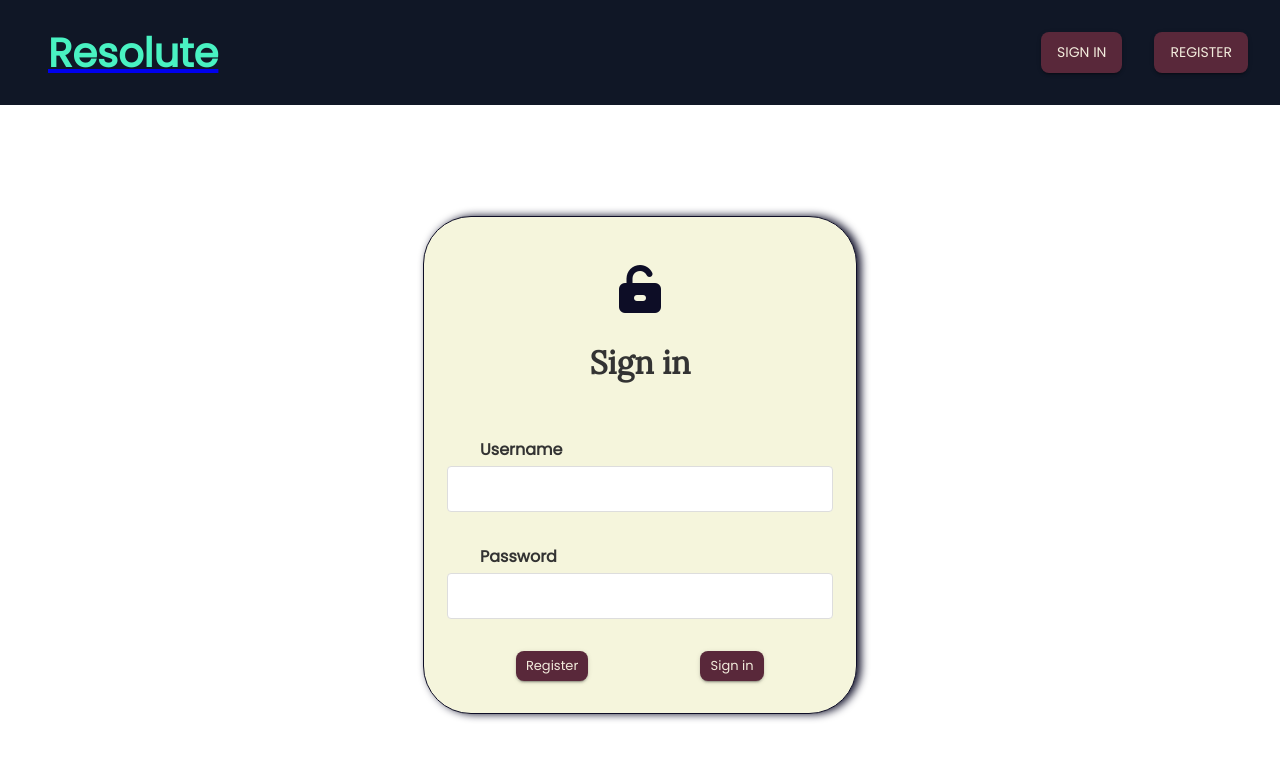
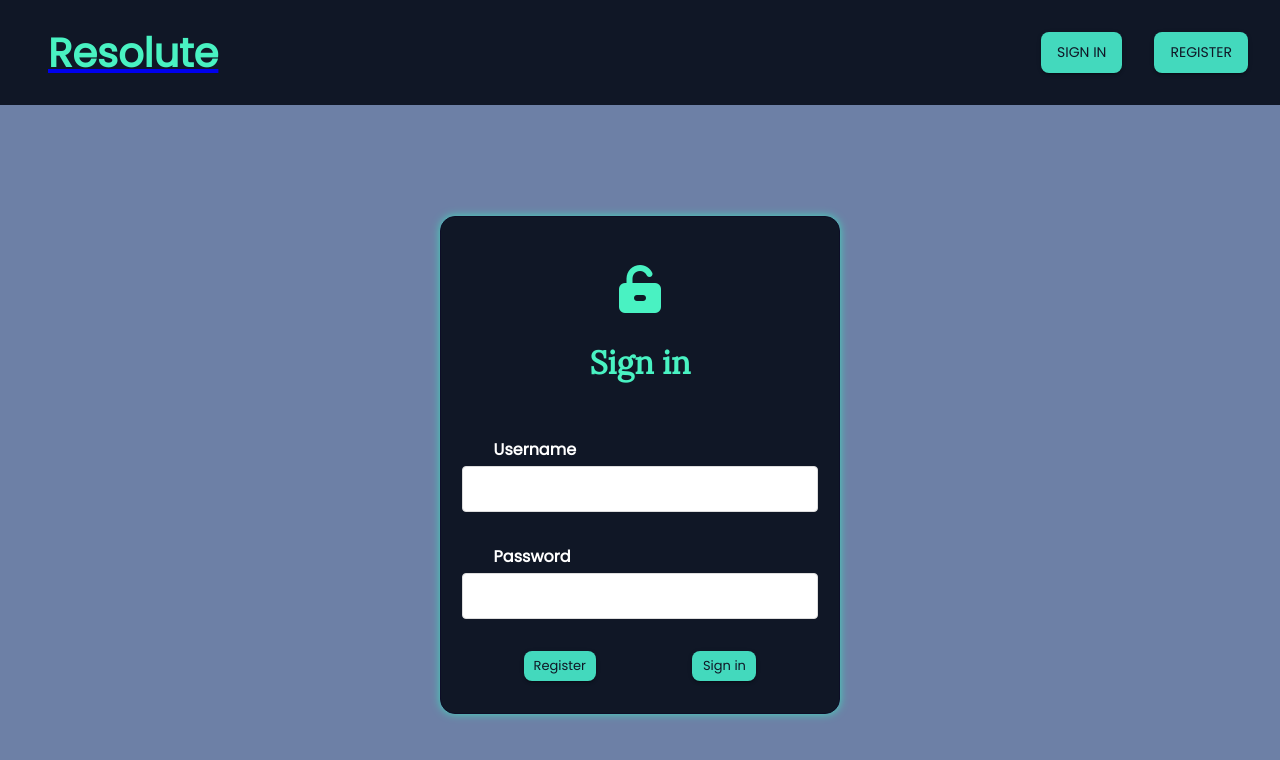
Before and after one commit to Bogyi3/BananasInPajamasFedEx, a React (Create React App) app in the folder frontend/: page /login in a window 1280 px wide. Shown: the top 760 px of the page. Built offline with nearby package versions, Linux system fonts and the light colour scheme; no server answers.

Commit message:
style half done

```diff
--- a/frontend/src/components/Modal/modal.css
+++ b/frontend/src/components/Modal/modal.css
@@ -18,7 +18,7 @@
   top: 50%;
   left: 50%;
   transform: translate(-50%, -50%);
-  background-color:white;
+  background-color:#101726;
   border-radius: 2rem;
   min-width: 200px;
   max-width: 100%;
@@ -26,12 +26,13 @@
   overflow: auto;
   padding: 2rem;
   text-align: center;
-  box-shadow: 0px 3px 5px -1px rgba(0,0,0,0.2), 0px 5px 8px 0px rgba(0,0,0,0.14), 0px 1px 14px 0px rgba(0,0,0,0.12);
+  box-shadow: 0px 0px 10px 2px #ffffff, 0px 5px 8px 0px rgba(0,0,0,0.14), 0px 1px 14px 0px rgba(0,0,0,0.12);
   z-index: 1000;
 }
 
 .modal h2 {
   margin-bottom: 1em;
+  color: white;
 }
 
 .fixButton {
--- a/frontend/src/components/NavBar/NavBar.css
+++ b/frontend/src/components/NavBar/NavBar.css
@@ -21,7 +21,6 @@
 .navBarTitle h1 {
   font-size: 2rem;
   font-weight: 700;
-  padding: 0 0.5rem;
   color: #f5f5dc;
 }
 
@@ -41,7 +40,6 @@
 .money {
   font-size: 1.25rem;
   font-weight: 700;
-  padding: 0 1rem;
   color: #f5f5dc;
 }
 
@@ -85,7 +83,6 @@
   border-top: 1px solid  #f5f5dc;
   color: #f5f5dc;
   text-align: center;
-  padding: 0.5rem;
 }
 
 @media (min-width: 600px) {
@@ -94,21 +91,26 @@
     height: 105px;
     flex-direction: row;
     justify-content: space-between;
+    box-sizing: border-box;
+    padding-right: 2rem;
   }
 
   .navBarTitle {
     padding-left: 2rem;
     align-items: center;
+    box-sizing: border-box;
   }
 
   .navBarButtons {
     align-items: center;
-    padding-right: 2rem;
+    padding-left: 2rem;
+    box-sizing: border-box;
   }
 
   .navBarLogos {
     align-items: center;
     width: 240px;
+    box-sizing: border-box;
   }
 
   .userData h3 {
--- a/frontend/src/components/NavBar/NavBar.js
+++ b/frontend/src/components/NavBar/NavBar.js
@@ -28,7 +28,7 @@ function NavBar() {
     if (loginData.userData) {
       setXpWidth(Math.min(100, ((loginData.userData.userXp / challengeData.minXp) * 100)));
     }
-  }, [dispatch]);
+  }, [dispatch, xpWidth]);
 
   return (
     <>
@@ -40,6 +40,8 @@ function NavBar() {
           loginData.username && (
             <div className="user-data">
               <h3>{loginData.username}</h3>
+              {challengeData && (
+                <>
                   <p className="xp-text">
                     {loginData.userData.userXp}
                     /
@@ -48,6 +50,8 @@ function NavBar() {
                   <div className="overall-xp">
                     <div className="user-xp" style={{ width: `${xpWidth / 3}vw` }} />
                   </div>
+                </>
+              )}
             </div>
           )
         }
--- a/frontend/src/pages/CommitmentPage/CommitmentPage.js
+++ b/frontend/src/pages/CommitmentPage/CommitmentPage.js
@@ -150,11 +150,15 @@ function CommitmentPage() {
             closeModal={() => setModalStatus(false)}
             headerText="Choose A Commitment"
             Component={(
-              <ul>
+              <ul className="modal-list">
                 { modalComponent && (
                   modalComponent.map((commitment, index) => (
-                    <li key={index}>
-                      <button type="button" onClick={() => setDayData(commitment.id, commitment.name, commitment.xp)}>
+                    <li key={index} className="modal-list-item">
+                      <button
+                        type="button"
+                        onClick={() => setDayData(commitment.id, commitment.name, commitment.xp)}
+                        className="modal-button"
+                      >
                         {commitment.name}
                         ,
                         {' '}
--- a/frontend/src/pages/CommitmentPage/commitmentPage.css
+++ b/frontend/src/pages/CommitmentPage/commitmentPage.css
@@ -4,6 +4,35 @@
   border-radius: 15px;
   padding: 20px;
   box-sizing: border-box;
+  box-shadow: 0px 0px 10px #49F2C2;
+  margin: 0 auto;
+}
+
+.modal-list-item {
+  list-style-type: none;
+}
+
+.modal-list {
+  padding: 0;
+  margin: 0;
+}
+
+.modal-button {
+  width: 75%;
+  height: 30px;
+  margin-bottom: 10px;
+  border: none;
+  border-radius: 15px;
+}
+
+.modal-button:hover {
+  outline: none;
+  background-color: #49F2C2;
+}
+
+.modal-button:active {
+  background-color: #2fa886;
+  outline: none;
 }
 
 .drop-down-item {
--- a/frontend/src/pages/LoginPage/LoginPage.css
+++ b/frontend/src/pages/LoginPage/LoginPage.css
@@ -1,12 +1,18 @@
+body {
+  background-color: #6D80A6;
+  overflow-x: hidden;
+}
+
 .loginPage {
   width: 100vw;
   display: flex;
   flex-flow: column;
   font-family: 'Alegreya', serif;
+  box-sizing: border-box;
 }
 
 #loginForm {
-  background-color: #f5f5dc;
+  background-color: #101726;
   width: 100vw;
   padding: 1rem;
   display: flex;
@@ -16,7 +22,7 @@
 }
 
 .fa-unlock-alt {
-  color: #0D0D26;
+  color: #49F2C2;
   margin: 2rem 0 0.5rem 0;
 }
 
@@ -24,7 +30,7 @@
   font-family: 'Lora', serif;
   font-size: 2rem;
   font-weight: 700;
-  color: #333333;
+  color: #49F2C2;
   text-align: center;
 }
 
@@ -40,8 +46,8 @@
 }
 
 #loginForm input:focus {
-  box-shadow: 0 0 5px #0D0D26;
-  border: 1px solid #0D0D26;
+  box-shadow: 0 0 5px #43D9BD;
+  border: 1px solid #43D9BD;
   outline-offset: 0px !important;
   outline: none !important;
 }
@@ -50,7 +56,7 @@
   width: 80%;
   display: block;
   text-align: left;
-  color: #333333;
+  color: white;
   font-weight: 700;
 }
 
@@ -76,14 +82,16 @@
   .loginPage {
     align-items: center;
     justify-content: center;
+    box-sizing: border-box;
   }
 
   #loginForm {
     width: 400px;
-    border-radius: 3rem;
-    box-shadow: 0.25rem 0 0.5rem #0D0D26;
+    border-radius: 15px;
+    box-shadow: 0rem 0 0.5rem #43D9BD;
     border: 1px solid #0D0D26;
     min-height: fit-content;
     padding-bottom: 2rem;
+    box-sizing: border-box;
   }
 }
--- a/frontend/src/theme.js
+++ b/frontend/src/theme.js
@@ -3,12 +3,12 @@ import { createMuiTheme } from '@material-ui/core/styles';
 const theme = createMuiTheme({
   palette: {
     primary: {
-      main: '#59283A',
-      contrastText: '#F2EBDC',
+      main: '#43D9BD',
+      contrastText: '#101726',
     },
     secondary: {
-      main: '#0D0D26',
-      contrastText: '#D9D2C5',
+      main: '#101726',
+      contrastText: '#43D9BD',
     },
   },
   typography: {
```
Lines whose indentation alone changed are shown as unchanged.
